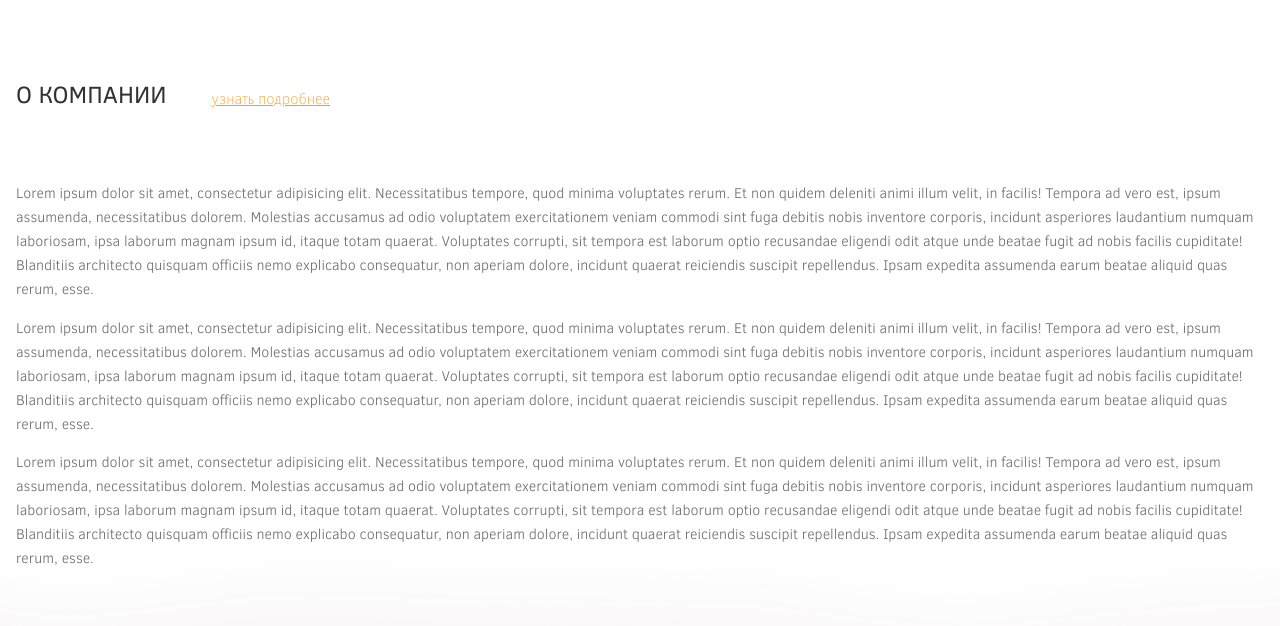
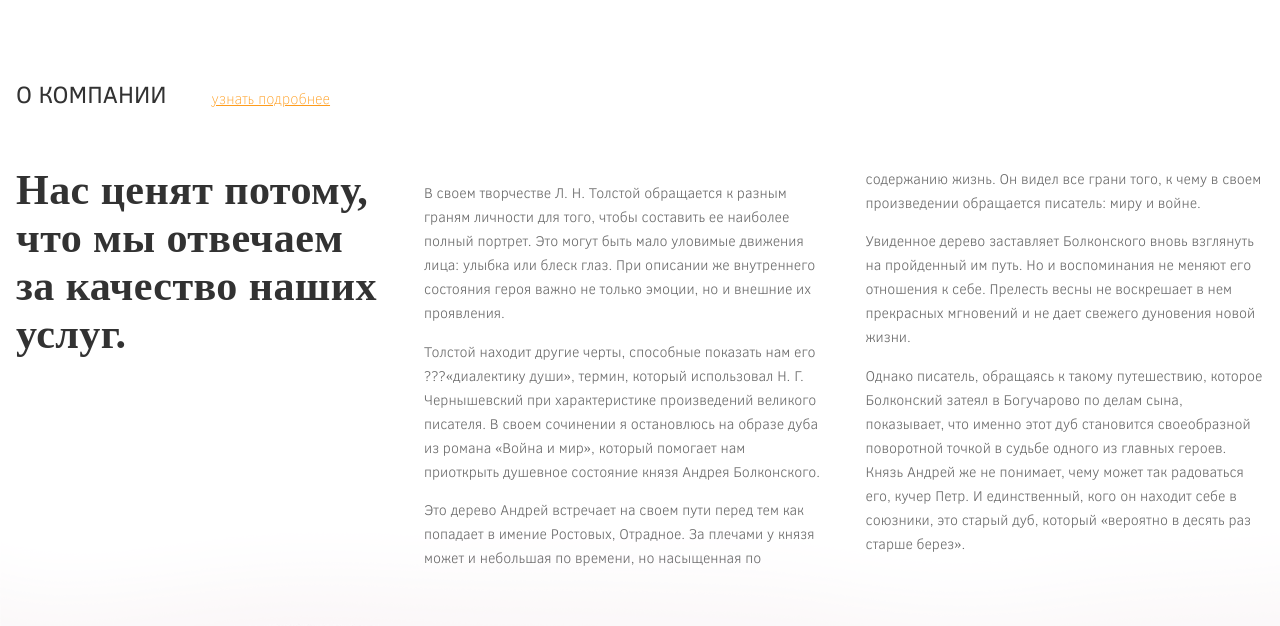
Before and after one commit to narmatoff/lemur_tp, a website: page src/jade/index.jade in a window 1280 px wide. Shown: the part 2178-2804 px from the top of the page. Drawn offline with nearby package versions, Linux system fonts and the light colour scheme; files that its build step writes are made by us from their sources; files whose address does not match are found by name.

Commit message:
main page is done

```diff
--- a/src/jade/includes/main_content.jade
+++ b/src/jade/includes/main_content.jade
@@ -3,14 +3,17 @@
     .mainpage__content
         //- heading without buttons
         .left__heading.left__heading_withoutbuttons
-
             //- left__heading__naming_withbuttons - позиционирует флексбоксом
             .left__heading__naming
                 h2 о компании
                 a(href="#").left__heading__naming__link.left__heading__naming__link_margin узнать подробнее
-
-        p  Lorem ipsum dolor sit amet, consectetur adipisicing elit. Necessitatibus tempore, quod minima voluptates rerum. Et non quidem deleniti animi illum velit, in facilis! Tempora ad vero est, ipsum assumenda, necessitatibus dolorem. Molestias accusamus ad odio voluptatem exercitationem veniam commodi sint fuga debitis nobis inventore corporis, incidunt asperiores laudantium numquam laboriosam, ipsa laborum magnam ipsum id, itaque totam quaerat. Voluptates corrupti, sit tempora est laborum optio recusandae eligendi odit atque unde beatae fugit ad nobis facilis cupiditate! Blanditiis architecto quisquam officiis nemo explicabo consequatur, non aperiam dolore, incidunt quaerat reiciendis suscipit repellendus. Ipsam expedita assumenda earum beatae aliquid quas rerum, esse.
-        p  Lorem ipsum dolor sit amet, consectetur adipisicing elit. Necessitatibus tempore, quod minima voluptates rerum. Et non quidem deleniti animi illum velit, in facilis! Tempora ad vero est, ipsum assumenda, necessitatibus dolorem. Molestias accusamus ad odio voluptatem exercitationem veniam commodi sint fuga debitis nobis inventore corporis, incidunt asperiores laudantium numquam laboriosam, ipsa laborum magnam ipsum id, itaque totam quaerat. Voluptates corrupti, sit tempora est laborum optio recusandae eligendi odit atque unde beatae fugit ad nobis facilis cupiditate! Blanditiis architecto quisquam officiis nemo explicabo consequatur, non aperiam dolore, incidunt quaerat reiciendis suscipit repellendus. Ipsam expedita assumenda earum beatae aliquid quas rerum, esse.
-        p  Lorem ipsum dolor sit amet, consectetur adipisicing elit. Necessitatibus tempore, quod minima voluptates rerum. Et non quidem deleniti animi illum velit, in facilis! Tempora ad vero est, ipsum assumenda, necessitatibus dolorem. Molestias accusamus ad odio voluptatem exercitationem veniam commodi sint fuga debitis nobis inventore corporis, incidunt asperiores laudantium numquam laboriosam, ipsa laborum magnam ipsum id, itaque totam quaerat. Voluptates corrupti, sit tempora est laborum optio recusandae eligendi odit atque unde beatae fugit ad nobis facilis cupiditate! Blanditiis architecto quisquam officiis nemo explicabo consequatur, non aperiam dolore, incidunt quaerat reiciendis suscipit repellendus. Ipsam expedita assumenda earum beatae aliquid quas rerum, esse.
+        .content__horizontal
+            h1.serif_font Нас ценят потому, что мы отвечаем за качество наших услуг.
+            .content__horizontal__columner
+                p В своем творчестве Л. Н. Толстой обращается к разным граням личности для того, чтобы составить ее наиболее полный портрет. Это могут быть мало уловимые движения лица: улыбка или блеск глаз. При описании же внутреннего состояния героя важно не только эмоции, но и внешние их проявления.
+                p Толстой находит другие черты, способные показать нам его ???«диалектику души», термин, который использовал Н. Г. Чернышевский при характеристике произведений великого писателя. В своем сочинении я остановлюсь на образе дуба из романа «Война и мир», который помогает нам приоткрыть душевное состояние князя Андрея Болконского.
+                p Это дерево Андрей встречает на своем пути перед тем как попадает в имение Ростовых, Отрадное. За плечами у князя может и небольшая по времени, но насыщенная по содержанию жизнь. Он видел все грани того, к чему в своем произведении обращается писатель: миру и войне.
+                p Увиденное дерево заставляет Болконского вновь взглянуть на пройденный им путь. Но и воспоминания не меняют его отношения к себе. Прелесть весны не воскрешает в нем прекрасных мгновений и не дает свежего дуновения новой жизни.
+                p Однако писатель, обращаясь к такому путешествию, которое Болконский затеял в Богучарово по делам сына, показывает, что именно этот дуб становится своеобразной поворотной точкой в судьбе одного из главных героев. Князь Андрей же не понимает, чему может так радоваться его, кучер Петр. И единственный, кого он находит себе в союзники, это старый дуб, который «вероятно в десять раз старше берез».
 
     include ../includes/footer.jade
--- a/src/sass/_webfonts.scss
+++ b/src/sass/_webfonts.scss
@@ -68,3 +68,6 @@ $clearsansLightRegular: 'clear_sans_lightregular';
 $clearsansMediumRegular: 'clear_sans_mediumregular';
 $clearsansMediumItalic: 'clear_sans_mediumitalic';
 $clearsansThinRegular: 'clear_sans_thinregular';
+
+
+$timesNewRoman: 'Times New Roman';
--- a/src/sass/elements/_main_content.scss
+++ b/src/sass/elements/_main_content.scss
@@ -16,9 +16,35 @@
         z-index: -1;
     }
 }
-
-.mainpage__content{
+.mainpage__content {
     @extend .content_width;
-    outline: 1px dotted red;
-    padding-bottom:50em;
+    // outline: 1px dotted red;
+    padding-bottom: 50em;
 }
+.content {
+    &__horizontal {
+        display: flex;
+        flex-flow: row nowrap;
+        justify-content: space-between;
+        align-items: flex-start;
+        .serif_font {
+            font-family: $timesNewRoman;
+            color: #323232;
+            // font-size: 42px;
+            font-size: 2.63em;
+            font-weight: 700;
+            letter-spacing: 0.42px;
+            text-align: left;
+            text-transform: inherit;
+            width: 365px;
+            min-width: 365px;
+            margin: 0 43px 0 0;
+        }
+        &__columner {
+            column-width: 30%;
+            column-count: 2;
+            column-gap: 43px;
+            column-rule: none;
+        }
+    }
+}
```
Also changed, not shown: src/jade/content.jade (added, +17 -0 lines), src/jade/includes/secondary_content.jade (added, +18 -0 lines), dist/content.html (added), dist/css/main.css, dist/index.html, 3 other files.
